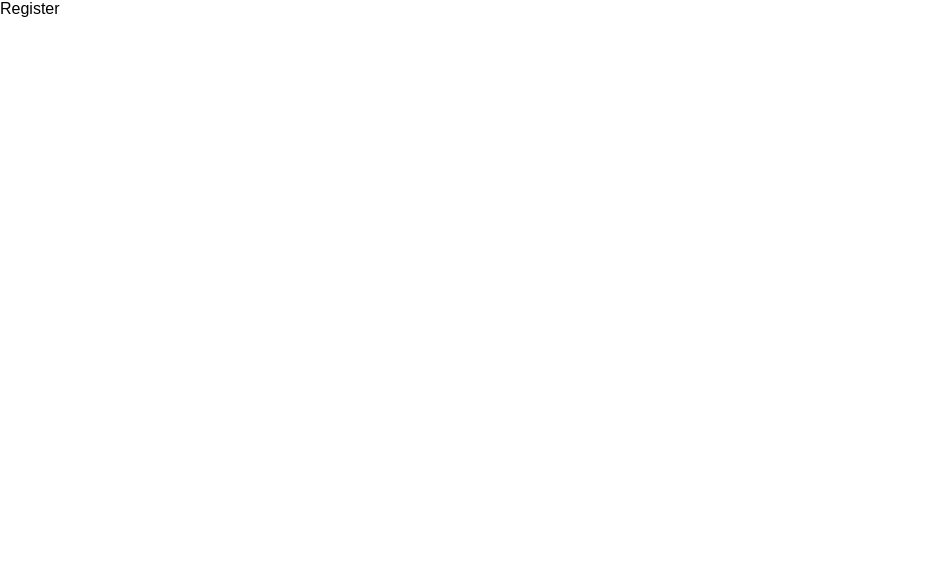
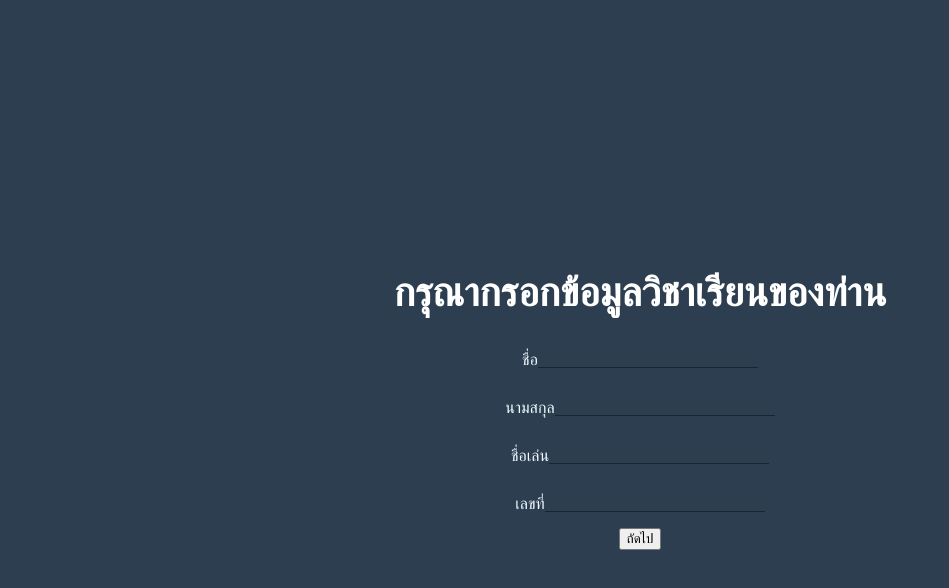
Before and after one commit to Tanawat-Chanhom/LineHack2020-FrontEnd, a React (Create React App) app: page /register in a window 1280 px wide. Shown: the top 588 px of the page, without its empty margins (0-949 px from the left). Built offline with nearby package versions, Linux system fonts and the light colour scheme.

Commit message:
Update Register

```diff
--- a/src/pages/register/register.js
+++ b/src/pages/register/register.js
@@ -1,11 +1,33 @@
+import { TextField } from "@material-ui/core";
 import React, { Component } from "react";
 import "./styles.css";
 
 export default class register extends Component {
     render() {
         return (
+            <div className={"container"}>
                 <div>
-        <p>Register</p>
+                    <h1 className={"title"}>กรุณากรอกข้อมูลวิชาเรียนของท่าน</h1>
+                </div>
+                <div className={"form-container"}>
+                    <div>
+                        <label>ชื่อ</label>
+                        <TextField></TextField>
+                    </div>
+                    <div>
+                        <label>นามสกุล</label>
+                        <TextField></TextField>
+                    </div>
+                    <div>
+                        <label>ชื่อเล่น</label>
+                        <TextField></TextField>
+                    </div>
+                    <div>
+                        <label>เลขที่</label>
+                        <TextField></TextField>
+                    </div>
+                    <button className={"form-button"}>ถัดไป</button>
+                </div>
             </div>
         );
     }
--- a/src/pages/register/styles.css
+++ b/src/pages/register/styles.css
@@ -0,0 +1,22 @@
+body{
+    background-color: #2C3E50;
+
+}
+.container{
+    color: aliceblue;
+    display: flex;
+    flex-direction: column;
+    align-items: center;
+}
+.form-container{
+    display: flex;
+    flex-direction: column;
+    align-items: center;
+    line-height: 3em;
+}
+.form-button{
+
+}
+TextField{
+    background-color: aliceblue;
+}
```
Lines whose indentation alone changed are shown as unchanged.
